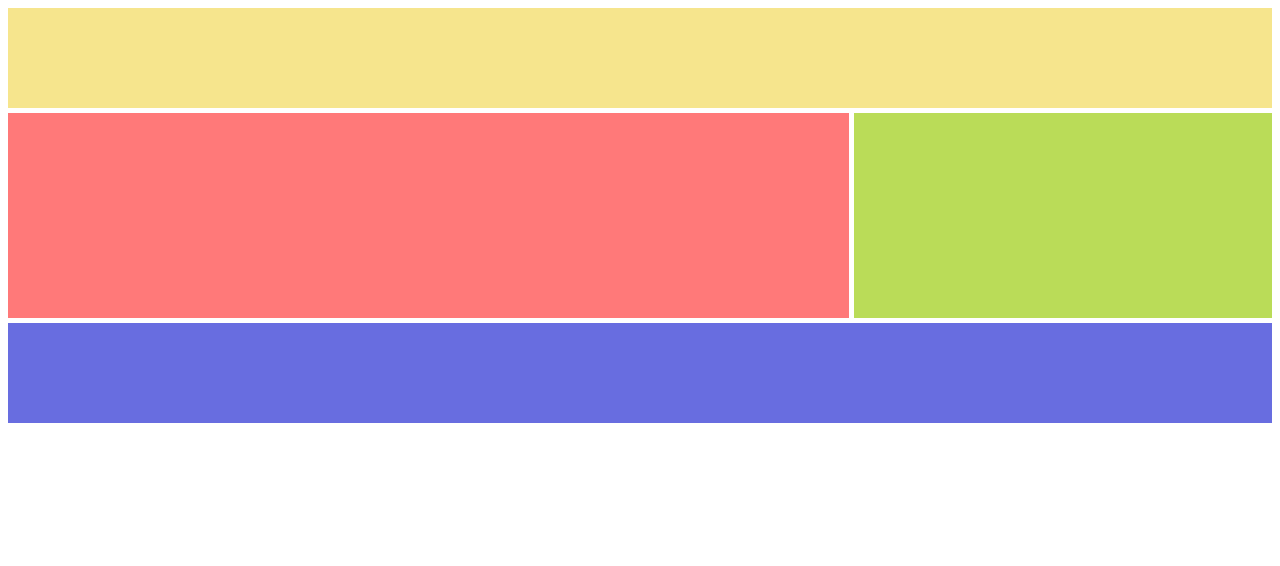
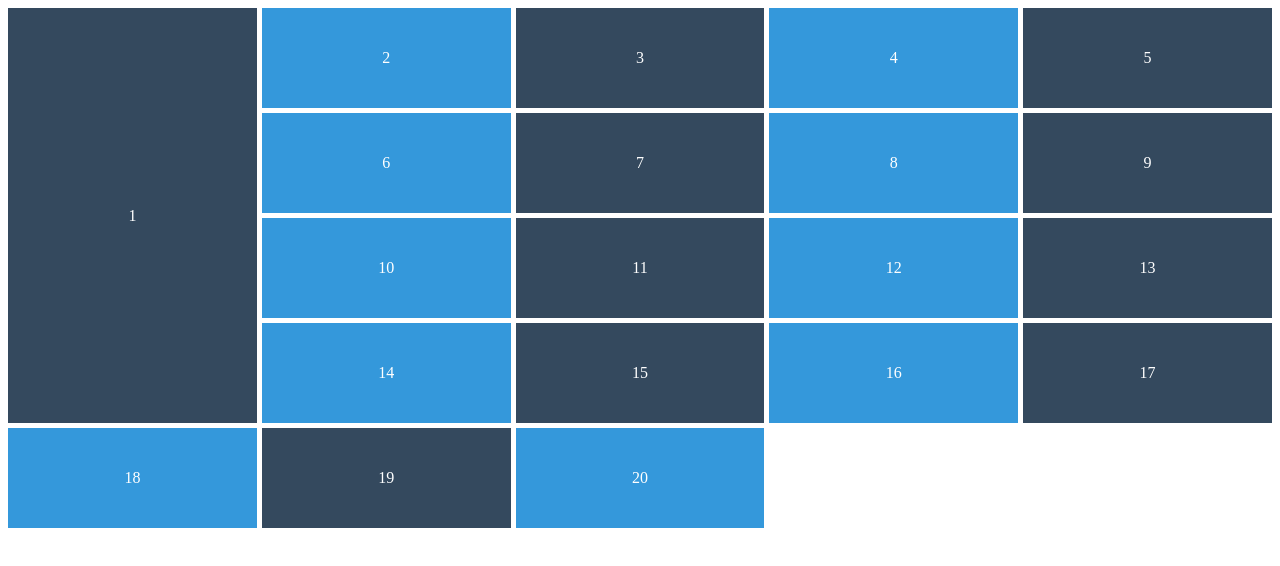
Before and after one commit to EthanKwon/WEB_CSS, a plain HTML site: page grid.html in a window 1280 px wide. Drawn offline with Linux system fonts and the light colour scheme.

Commit message:
Learned CSS Grid fr, repeat, child property...

```diff
--- a/grid.html
+++ b/grid.html
@@ -7,40 +7,49 @@
     <style>
       .father {
         display: grid;
+        grid-gap: 5px;
         grid-auto-rows: 100px;
-        grid-gap: 5px;
-        grid-template-areas:
-          "header header header"
-          "content content sidebar"
-          "content content sidebar"
-          "footer footer footer";
+        grid-template-columns: repeat(5, 1fr);
       }
-      .first {
-        grid-area: header;
-        background-color: #f6e58d;
+      .box {
+        display: flex;
+        align-items: center;
+        justify-content: center;
+        color: #fff;
       }
-
-      .second {
-        grid-area: sidebar;
-        background-color: #badc58;
+      .box:nth-child(even) {
+        background-color: #3498db;
       }
-
-      .third {
-        grid-area: footer;
-        background-color: #686de0;
+      .box:nth-child(odd) {
+        background-color: #34495e;
       }
-      .fourth {
-        grid-area: content;
-        background-color: #ff7979;
+      .box:first-child {
+        grid-row: span 4;
       }
     </style>
   </head>
   <body>
     <div class="father">
-      <div class="first"></div>
-      <div class="second"></div>
-      <div class="third"></div>
-      <div class="fourth"></div>
+      <div class="box">1</div>
+      <div class="box">2</div>
+      <div class="box">3</div>
+      <div class="box">4</div>
+      <div class="box">5</div>
+      <div class="box">6</div>
+      <div class="box">7</div>
+      <div class="box">8</div>
+      <div class="box">9</div>
+      <div class="box">10</div>
+      <div class="box">11</div>
+      <div class="box">12</div>
+      <div class="box">13</div>
+      <div class="box">14</div>
+      <div class="box">15</div>
+      <div class="box">16</div>
+      <div class="box">17</div>
+      <div class="box">18</div>
+      <div class="box">19</div>
+      <div class="box">20</div>
     </div>
   </body>
 </html>
```
Also changed, not shown: README.md.
